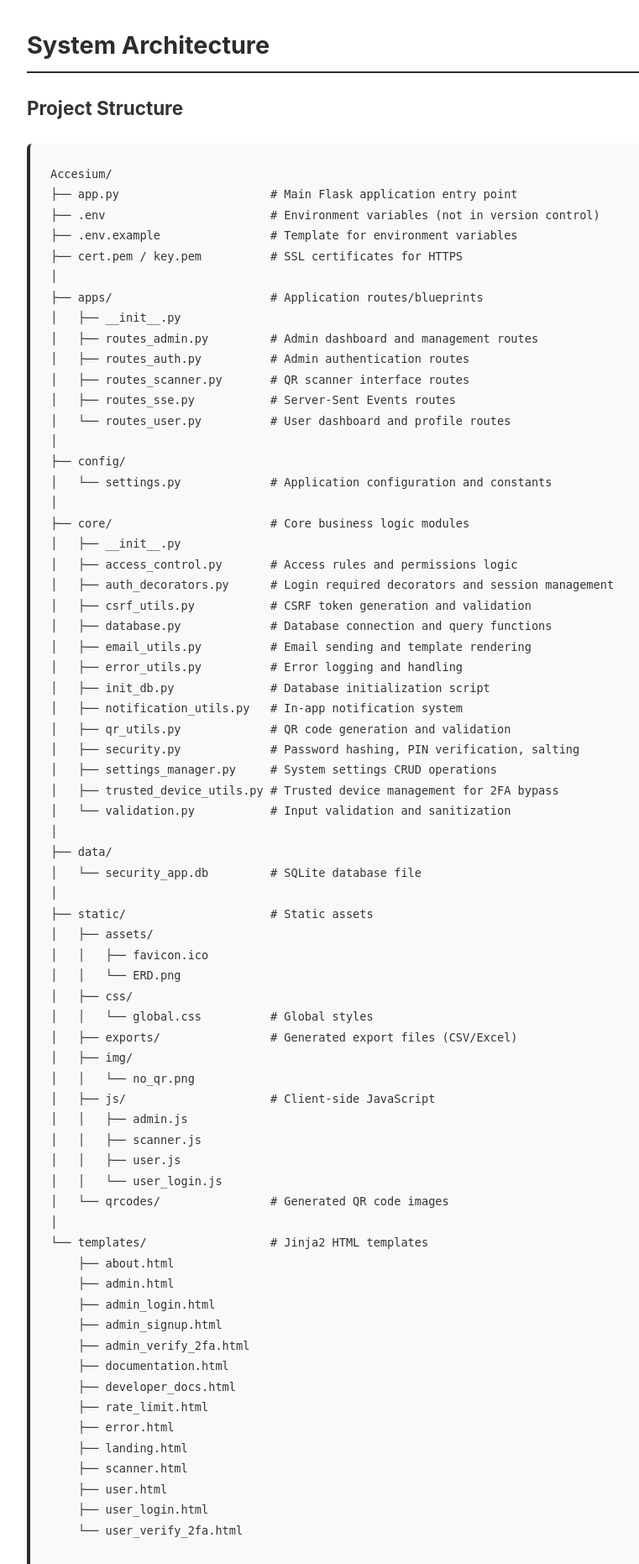
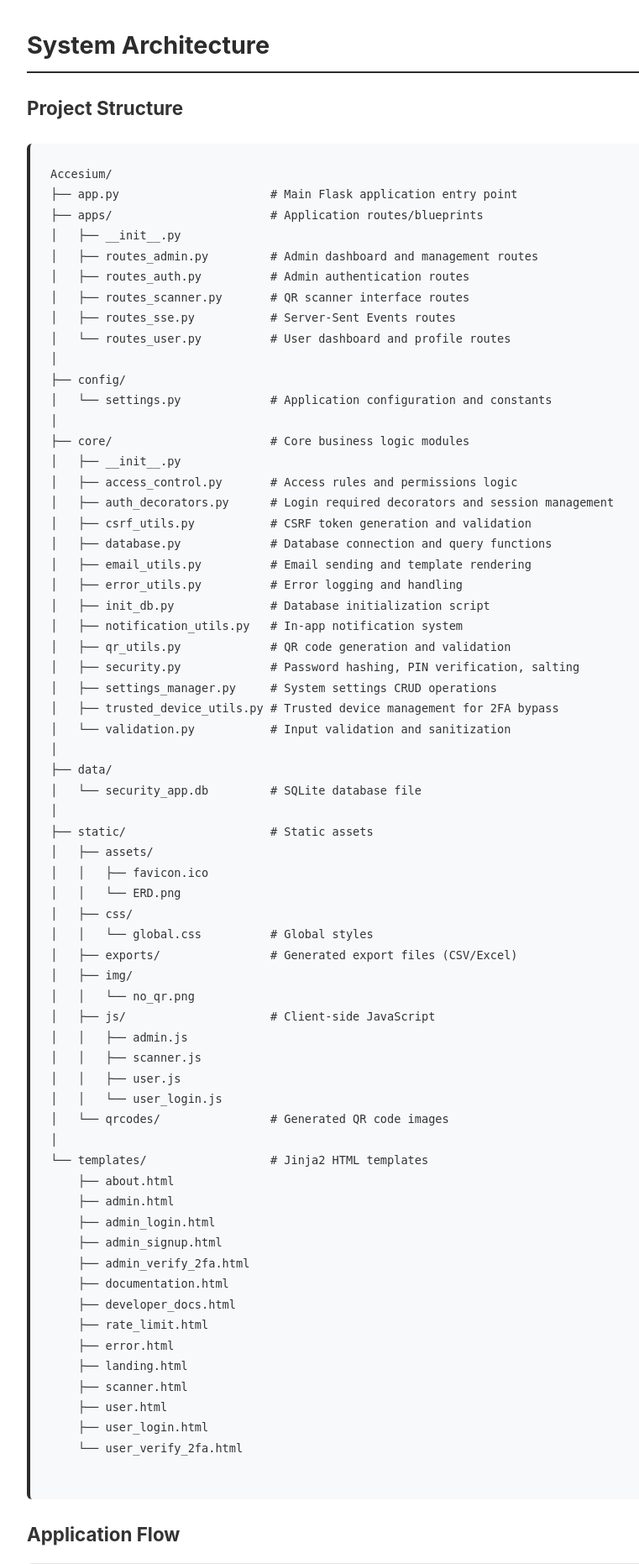
Before and after one commit to mggyslz/Accesium-QR-Logger, a Flask app: page /developer in a window 1280 px wide. Shown: the part 1287-3149 px from the top of the page at 84% size, without its empty margins (362-1123 px from the left). Run offline with Flask 3, Linux system fonts and the light colour scheme; some libraries are stand-ins or nearby versions.

Commit message:
fixed documentation

```diff
--- a/templates/developer_docs.html
+++ b/templates/developer_docs.html
@@ -456,10 +456,6 @@
               <pre>
 Accesium/
 ├── app.py                      # Main Flask application entry point
-├── .env                        # Environment variables (not in version control)
-├── .env.example                # Template for environment variables
-├── cert.pem / key.pem          # SSL certificates for HTTPS
-│
 ├── apps/                       # Application routes/blueprints
 │   ├── __init__.py
 │   ├── routes_admin.py         # Admin dashboard and management routes
```
